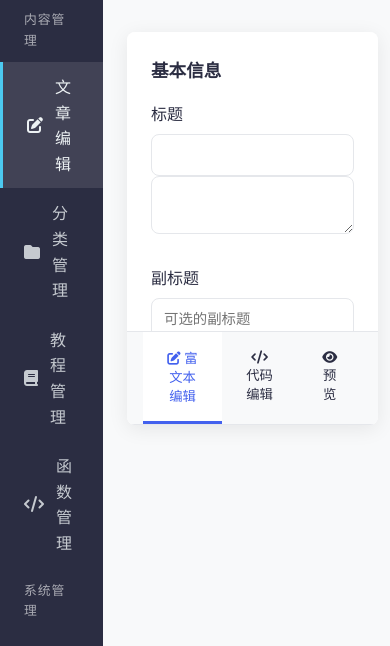
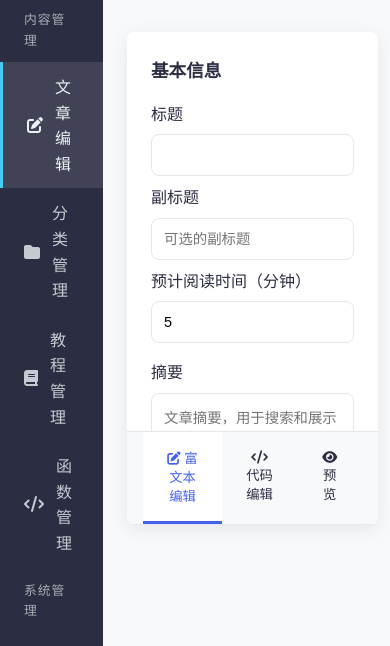
Before and after one commit to huangzhixin2018-sudo/python-learning-platform, a Django app: page /manage/article-edit/ in a window 390 px wide. Shown: the part 191-837 px from the top of the page. Run offline with Django 5.2, Linux system fonts and the light colour scheme; the visitor is signed in with stand-in values (Sample User, id 1); data that the repository does not hold is empty; some libraries are stand-ins or nearby versions.

Commit message:
修改文章编辑器布局：从左右布局改为上下布局，优化表单字段排列

```diff
--- a/templates/admin/文章编辑.html
+++ b/templates/admin/文章编辑.html
@@ -184,19 +184,21 @@
         /* 主编辑区域 */
         .editor-container {
             display: flex;
+            flex-direction: column;
             height: calc(100vh - 120px);
             background: white;
             border-radius: var(--border-radius);
             box-shadow: var(--box-shadow);
             overflow: hidden;
         }
-        /* 左侧工具栏 */
+        /* 顶部工具栏 */
         .editor-sidebar {
-            width: 300px;
+            width: 100%;
             background: white;
-            border-right: 1px solid var(--border-color);
+            border-bottom: 1px solid var(--border-color);
             padding: 1.5rem;
             overflow-y: auto;
+            max-height: 300px;
         }
         .sidebar-section {
             margin-bottom: 2rem;
@@ -206,6 +208,19 @@
             font-weight: 600;
             color: var(--text-color);
             margin-bottom: 1rem;
+        }
+        /* 水平布局的表单组 */
+        .form-row {
+            display: flex;
+            gap: 1rem;
+            margin-bottom: 1rem;
+        }
+        .form-row .form-group {
+            flex: 1;
+            margin-bottom: 0;
+        }
+        .form-row .form-group:first-child {
+            flex: 2;
         }
         .form-group {
             margin-bottom: 1.5rem;
@@ -432,8 +447,12 @@
         }
         /* 响应式设计 */
         @media (max-width: 1024px) {
-            .editor-sidebar {
-                width: 250px;
+            .form-row {
+                flex-direction: column;
+                gap: 0.5rem;
+            }
+            .form-row .form-group {
+                flex: none;
             }
         }
         @media (max-width: 768px) {
@@ -451,9 +470,15 @@
             }
             .editor-sidebar {
                 width: 100%;
-                border-right: none;
                 border-bottom: 1px solid var(--border-color);
-                max-height: 300px;
+                max-height: 400px;
+            }
+            .form-row {
+                flex-direction: column;
+                gap: 0.5rem;
+            }
+            .form-row .form-group {
+                flex: none;
             }
             .nav-actions {
                 gap: 0.5rem;
@@ -514,28 +539,34 @@
         </nav>
         <!-- 主编辑区域 -->
         <div class="editor-container">
-            <!-- 左侧工具栏 -->
+            <!-- 顶部工具栏 -->
             <div class="editor-sidebar">
                 <!-- 基本信息 -->
                 <div class="sidebar-section">
                     <h3 class="sidebar-title">基本信息</h3>
+                    <div class="form-row">
                         <div class="form-group">
                             <label class="form-label">标题</label>
                             <input type="text" class="form-control" id="title" name="title" value="">
-                        <textarea class="form-control" id="description" name="description"></textarea>
                         </div>
                         <div class="form-group">
                             <label class="form-label">副标题</label>
                             <input type="text" class="form-control" id="article-subtitle" placeholder="可选的副标题">
                         </div>
                         <div class="form-group">
+                            <label class="form-label">预计阅读时间（分钟）</label>
+                            <input type="number" class="form-control" id="read-time" min="1" max="120" value="5">
+                        </div>
+                    </div>
+                    <div class="form-group">
                         <label class="form-label">摘要</label>
-                        <textarea class="form-control" id="article-summary" rows="3" placeholder="文章摘要，用于搜索和展示"></textarea>
+                        <textarea class="form-control" id="article-summary" rows="2" placeholder="文章摘要，用于搜索和展示"></textarea>
                     </div>
                 </div>
                 <!-- 分类和标签 -->
                 <div class="sidebar-section">
                     <h3 class="sidebar-title">分类和标签</h3>
+                    <div class="form-row">
                         <div class="form-group">
                             <label class="form-label">主分类</label>
                             <select class="form-control form-select" id="primary-category">
@@ -563,6 +594,7 @@
                             </div>
                         </div>
                     </div>
+                </div>
                 <!-- 内容类型 -->
                 <div class="sidebar-section">
                     <h3 class="sidebar-title">内容类型</h3>
@@ -570,10 +602,6 @@
                         <button class="content-type-tab active" data-type="tutorial">教程</button>
                         <button class="content-type-tab" data-type="structure">结构</button>
                         <button class="content-type-tab" data-type="story">故事</button>
-                    </div>
-                    <div class="form-group">
-                        <label class="form-label">预计阅读时间（分钟）</label>
-                        <input type="number" class="form-control" id="read-time" min="1" max="120" value="5">
                     </div>
                 </div>
             </div>
@@ -1334,7 +1362,7 @@
                 }
             });
             // 表单字段变化时更新预览
-            ['title', 'description', 'article-subtitle', 'article-summary'].forEach(id => {
+            ['title', 'article-subtitle', 'article-summary'].forEach(id => {
                 document.getElementById(id).addEventListener('input', updatePreview);
             });
 
```
Lines whose indentation alone changed are shown as unchanged.
